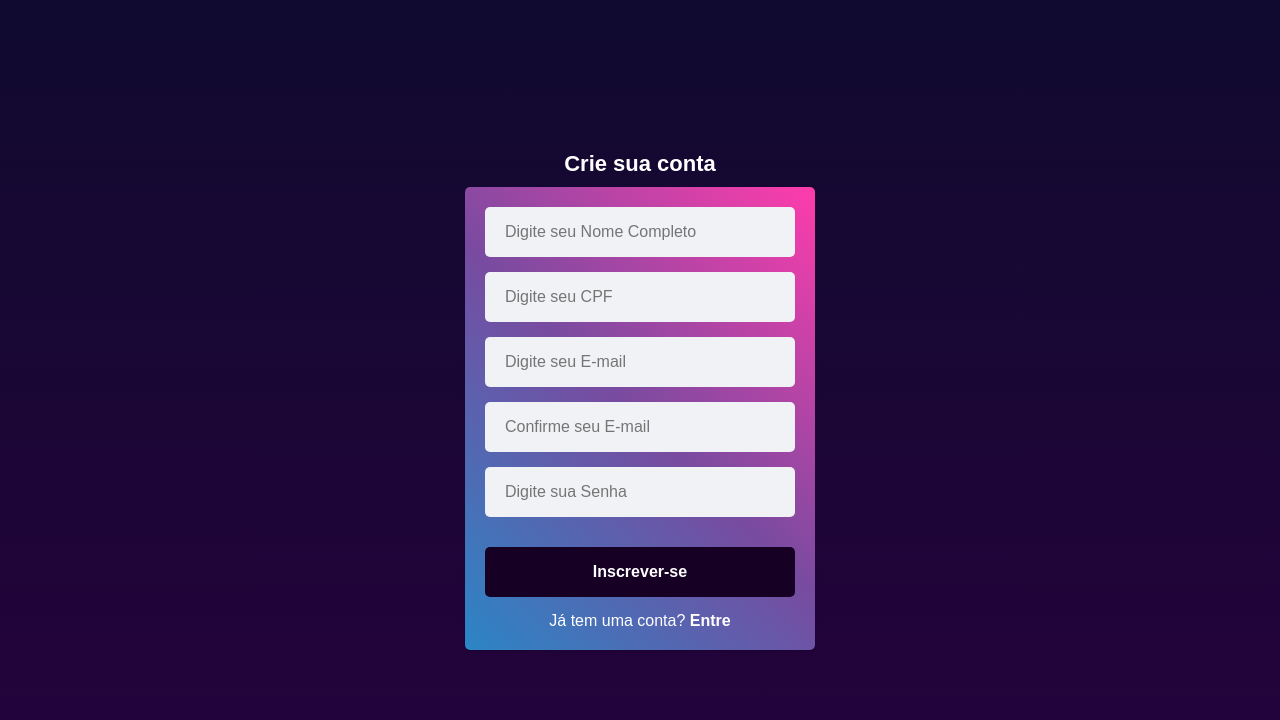
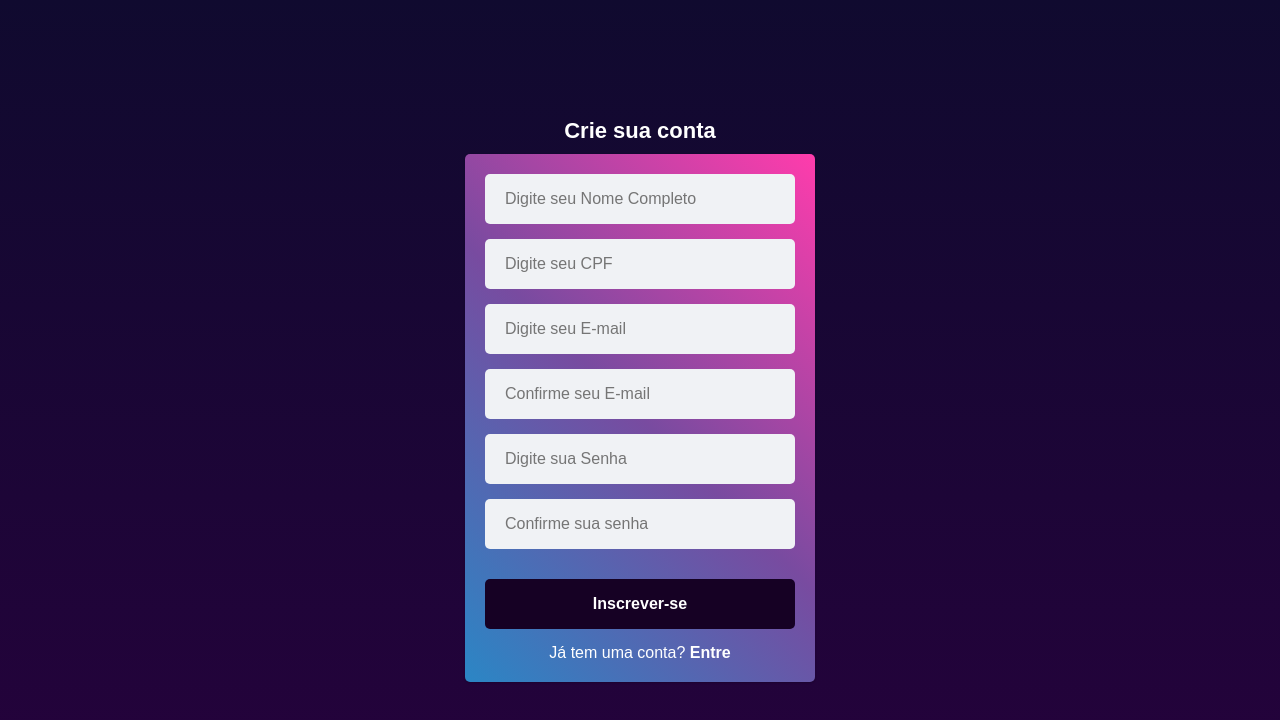
Before and after one commit to lucamykael/login-cadastro, a React (Create React App) app: page /signup in a window 1280 px wide. Shown: the top 720 px of the page. Built offline with nearby package versions, Linux system fonts and the light colour scheme; the HTML template or start-up script is replaced by a standard one.

Commit message:
add: confirm password

```diff
--- a/src/pages/Signup/index.js
+++ b/src/pages/Signup/index.js
@@ -11,6 +11,7 @@ const Signup = () => {
   const [email, setEmail] = useState("");
   const [emailConf, setEmailConf] = useState("");
   const [senha, setSenha] = useState("");
+  const [senhaConf, setSenhaConf] = useState("");
   const [error, setError] = useState("");
 
   const navigate = useNavigate();
@@ -18,17 +19,20 @@ const Signup = () => {
   const { signup } = useAuth();
 
   const handleSignup = () => {
-        if(!email | !emailConf | !senha | !cpf) {
+    if (!nome | !cpf | !email | !emailConf | !senha | !senhaConf) {
       setError("Preencha todos os campos");
       return;
     } else if (email !== emailConf) {
       setError("Os e-mails não são iguais");
       return;
+    } else if (senha !== senhaConf) {
+      setError("As senhas não são iguais");
+      return;
     }
 
     const res = signup(email, senha);
 
-        if(res) {
+    if (res) {
       setError(res);
       return;
     }
@@ -71,6 +75,12 @@ const Signup = () => {
           value={senha}
           onChange={(e) => [setSenha(e.target.value), setError("")]}
         />
+        <Input
+          type="password"
+          placeholder="Confirme sua senha"
+          value={senhaConf}
+          onChange={(e) => [setSenhaConf(e.target.value), setError("")]}
+        />
         <C.labelError>{error}</C.labelError>
         <Button Text="Inscrever-se" onClick={handleSignup} />
         <C.LabelSignup>
```
Lines whose indentation alone changed are shown as unchanged.
